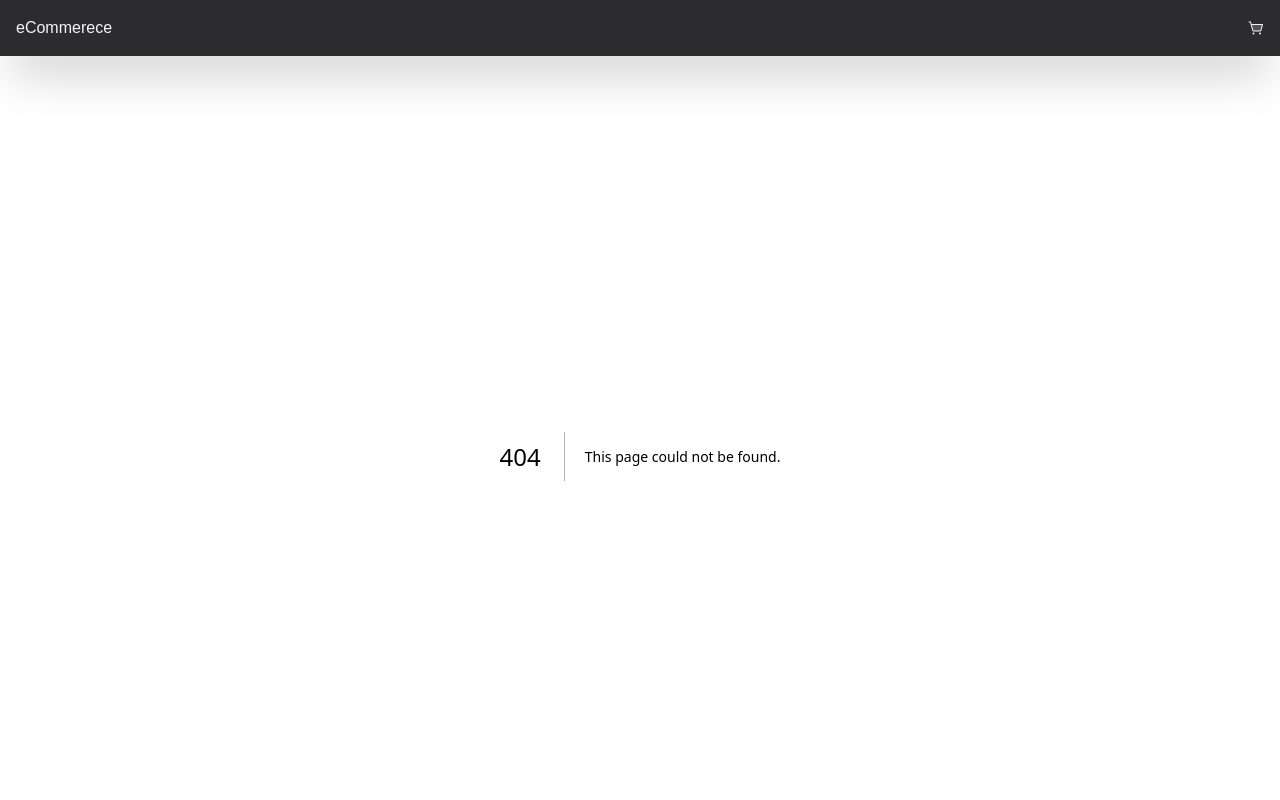
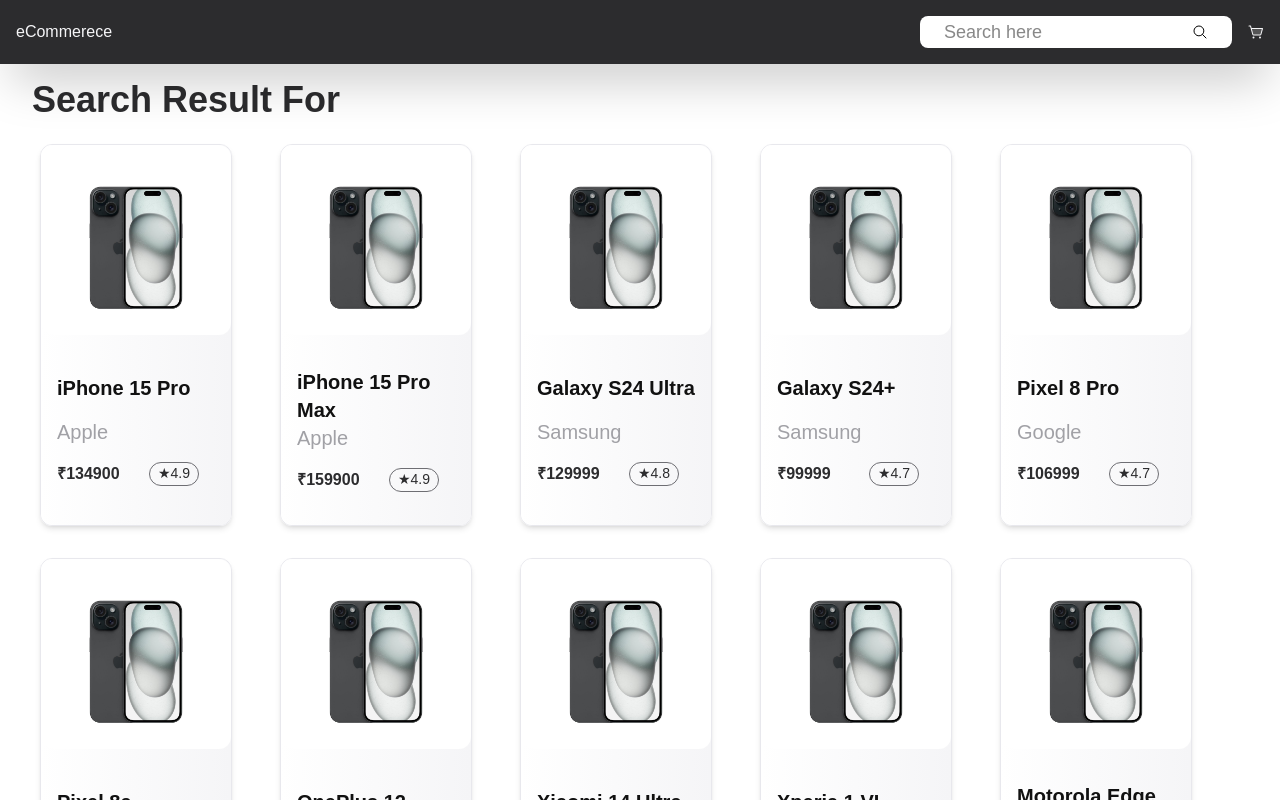
Before and after one commit to omkardalu/eCommerce, a Next.js app: page /search in a window 1280 px wide. Before the commit this address had no page. Shown: the top 800 px of the page. Built offline with nearby package versions, Linux system fonts and the light colour scheme.

Commit message:
add search feature

```diff
--- /dev/null
+++ b/app/search/page.jsx
@@ -0,0 +1,35 @@
+import products from '@/utils/products';
+import ProductCard from '@/components/ProductCard';
+import React from 'react'
+
+const page = async ({ searchParams }) => {
+  const { s = '' } = await searchParams;
+  const items = products.filter((p) => p.name.toLowerCase().includes(s.toLowerCase()));
+
+ return (
+    <div className="my-4 px-4">
+      <p className="text-4xl text-(--graphite) capitalize font-extrabold px-4 my-4">
+       Search result for {s}
+      </p>
+      <div className="">
+        <div className="flex items-center   flex-wrap  justify-start overflow-x-auto">
+          {items.map((product) => {
+            return (
+              <ProductCard
+                key={product.id}
+                id={product.id}
+                name={product.name}
+                brand={product.brand}
+                price={product.price}
+                tag={product.tag}
+                rating={product.rating}
+              />
+            );
+          })}
+        </div>
+      </div>
+    </div>
+  );
+}
+
+export default page
--- a/features/components/HomeHeader.jsx
+++ b/features/components/HomeHeader.jsx
@@ -1,18 +1,32 @@
 import Link from "next/link";
 import React from "react";
+import { FaSearchengin } from "react-icons/fa";
+import { IoSearchOutline } from "react-icons/io5";
 import { PiShoppingCartSimpleDuotone } from "react-icons/pi";
 
 const HomeHeader = () => {
-
   return (
     <header className="p-4 sticky top-0 left-0 right-0 z-50 shadow-2xl  bg-(--graphite) text-(--cloud)">
       <div className="flex justify-between items-center">
-          <h1><Link href={"/"}>eCommerece</Link></h1>
-          <div>
-            <Link href={"/cart"}>
-              <PiShoppingCartSimpleDuotone />
-            </Link>
-          </div>
+        <h1>
+          <Link href={"/"}>eCommerece</Link>
+        </h1>
+        <div className="flex gap-4 items-center ">
+          <form action="/search" method="get" className="flex items-center px-4 rounded-lg bg-(--snow)">
+            <input
+              type="search"
+              name="s"
+              className="text-(--ink) outline-0 font-medium text-lg px-2"
+              placeholder="Search here"
+            />
+            <button type="submit" className="text-black p-2">
+              <IoSearchOutline />
+            </button>
+          </form>
+          <Link href={"/cart"}>
+            <PiShoppingCartSimpleDuotone />
+          </Link>
+        </div>
       </div>
     </header>
   );
```
